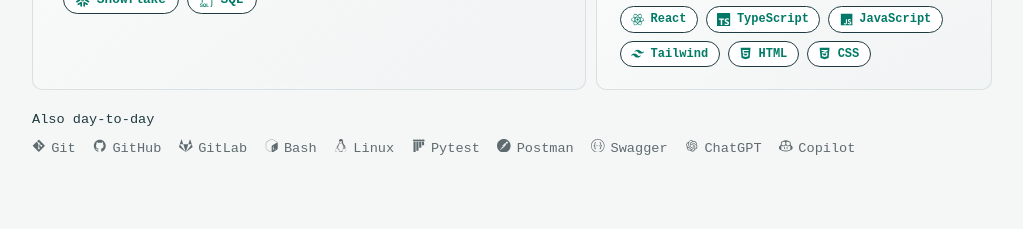
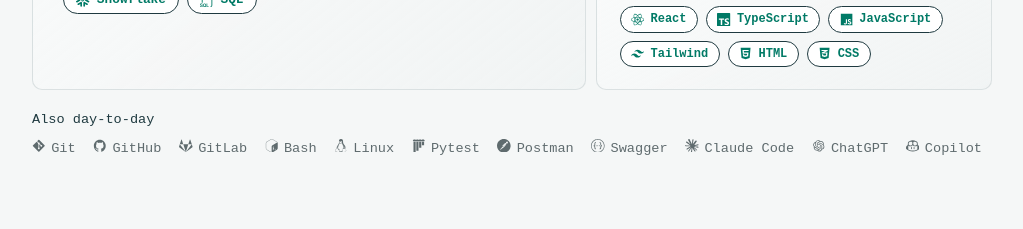
Before and after one commit to stacktful/website, a React (Vite) app: page / in a window 1280 px wide. Shown: the part 1120-1349 px from the top of the page, without its empty margins (128-1151 px from the left). Built offline with nearby package versions, Linux system fonts and the light colour scheme.

Commit message:
chore: add Claude Code to teck stack

```diff
--- a/package.json
+++ b/package.json
@@ -7,7 +7,7 @@
     "@fontsource-variable/inter": "^5.3.0",
     "react": "^18.2.0",
     "react-dom": "^18.2.0",
-    "react-icons": "^4.12.0"
+    "react-icons": "^5.7.0"
   },
   "scripts": {
     "start": "vite",
--- a/src/data/services.jsx
+++ b/src/data/services.jsx
@@ -49,6 +49,7 @@ export const everydayTools = [
   "Pytest",
   "Postman",
   "Swagger",
+  "Claude Code",
   "ChatGPT",
   "Copilot",
 ];
--- a/src/data/stack.jsx
+++ b/src/data/stack.jsx
@@ -15,6 +15,7 @@ import { IoLogoGithub } from "react-icons/io";
 import { IoLogoJavascript } from "react-icons/io5";
 import { RiOpenaiFill } from "react-icons/ri";
 import {
+  SiClaude,
   SiDjango,
   SiFastapi,
   SiFlask,
@@ -38,7 +39,7 @@ const stack = [
   // Backend
   {
     icon: <FaPython />,
-    name: "Python",
+    name: "Python"
   },
   {
     icon: <SiFlask />,
@@ -170,6 +171,10 @@ const stack = [
 
   // Other
   {
+    icon: <SiClaude />,
+    name: "Claude Code",
+  },
+  {
     icon: <RiOpenaiFill />,
     name: "ChatGPT",
   },
```
Also changed, not shown: 1 other file (tests, documents, lock files or other folders).
